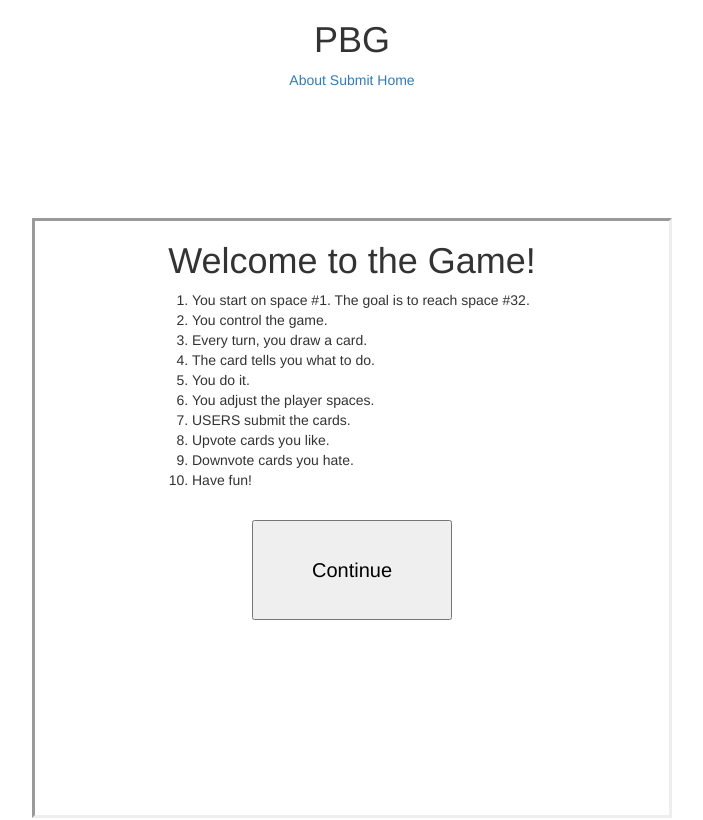
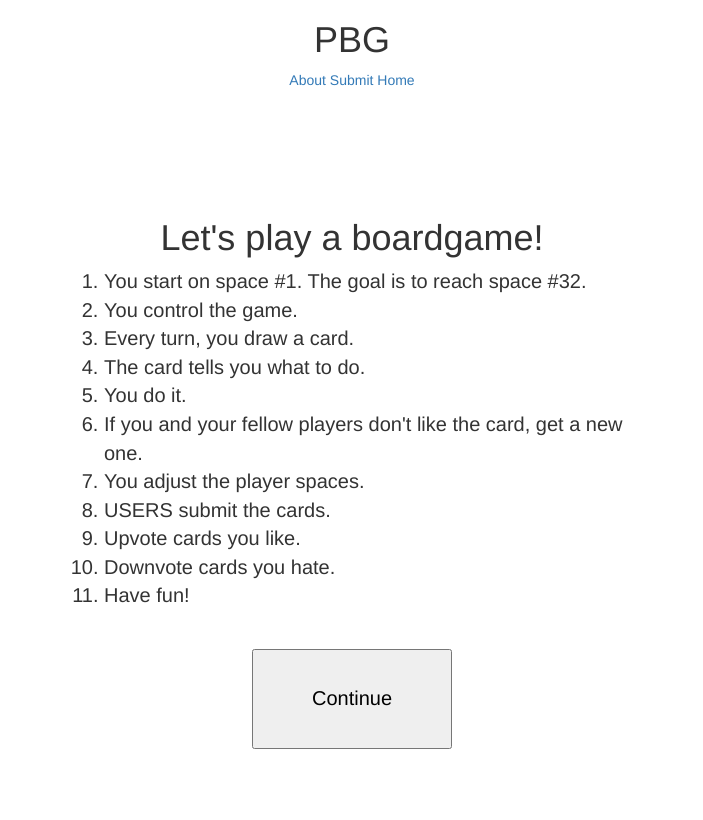
Before and after one commit to JohnFLake/ProjectBoardGame, a plain HTML site: page public/index.html in a window 1280 px wide. Shown: the top 820 px of the page, without its empty margins (288-991 px from the left). Drawn offline with nearby package versions, Linux system fonts and the light colour scheme.

```diff
--- a/public/boardgame.js
+++ b/public/boardgame.js
@@ -11,14 +11,15 @@
 	$("#frame").css({float: 'none', margin: 'auto'});
 	$("#frame").css({visibility: 'hidden'});
 	$("#move-player-wrapper").css({visibility: 'hidden'});
-	document.getElementById('game-rules').innerHTML=`<h1> Welcome to the Game!</h1>
-		<div id="rules">
-		<ol style="text-align:left">
+	document.getElementById('game-rules').innerHTML=`
+		<h1> Let's play a boardgame!</h1>
+		<ol id ="rules-list">
 			<li>You start on space #1.  The goal is to reach space #32.</li>
 			<li>You control the game. </li>
 			<li>Every turn, you draw a card.</li>
 			<li>The card tells you what to do.</li>
 			<li>You do it.</li>
+			<li>If you and your fellow players don't like the card, get a new one.</li>
 			<li>You adjust the player spaces.</li>
 			<li>USERS submit the cards. </li>
 			<li>Upvote cards you like.</li>
@@ -27,7 +28,6 @@
 		</ol>
 		<br>
 		<button id="play-button" onclick="gameplay()">Continue</button>
-		</div>
 	`;
 };
 
@@ -108,6 +108,8 @@
 	getCardAjax(function(output){
 		output.title = escapeCharacters(output.title);
 		output.scenario = escapeCharacters(output.scenario);
+		$("#card-scenario").empty();
+		$("#card-title").empty();
 		$("#card-scenario").html(output.scenario);
 		$("#card-title").html(output.title);
 		$("#card-score").html(output.score);
--- a/public/index.html
+++ b/public/index.html
@@ -35,7 +35,7 @@
 	<br>
 	<div id="footer">
 		<p>
-			Contact me: john.f.lake.jr@gmail.com
+			Contact me: projectbgame@gmail.com
 		</p>
 	</div>
 </body>
--- a/public/style.css
+++ b/public/style.css
@@ -34,13 +34,6 @@
 	text-align: center;
 	font-size: 15;
 }
-
-#rules{
-	margin: auto;
-	width: 400px;
-	height: 300px;
-}
-
 #submit-content{
 	text-align: center;
 	margin: auto;
@@ -50,6 +43,10 @@
 	border-radius: 50px;
 	border: 10px inset;
 	border-color: #aa1212;
+}
+
+#about-text{
+	text-align: left;
 }
 
 #about-content{
@@ -147,13 +144,18 @@
 	height: 100%;
 }
 
+
+#rules-list {
+	text-align: left;
+
+}
 #game-rules{
+	font-size: 20px;
 	text-align: center;
-	width: 50%;
-	height: 600px;
+	width: 45%;
+	height: 50%;
 	margin: auto;
 	margin-top: 10%;
-	border: 3px inset;
 }
 
 
--- a/test.js
+++ /dev/null
@@ -1,5 +0,0 @@
-const express = require('express')
-const app = express()
-app.use(express.static('public'))
-app.listen(8000, "localhost");
-console.log("TCP server listening on port 8000 at localhost.");
```
Also changed, not shown: public/about.html (+9 -3 lines), public/submit.html (+1 -1 lines).
